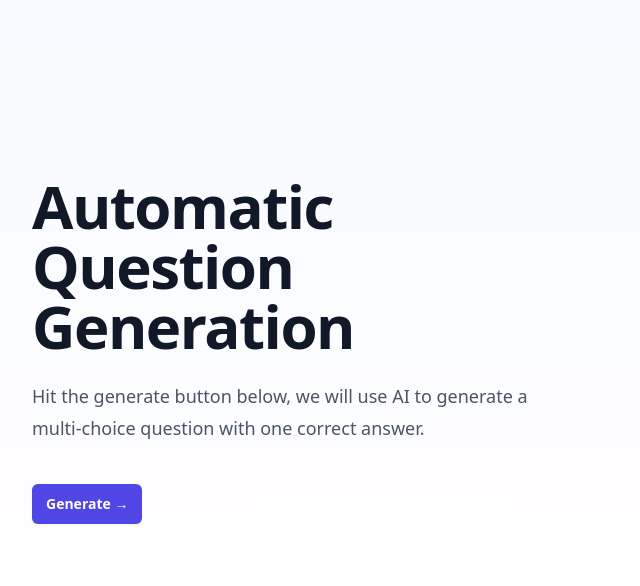
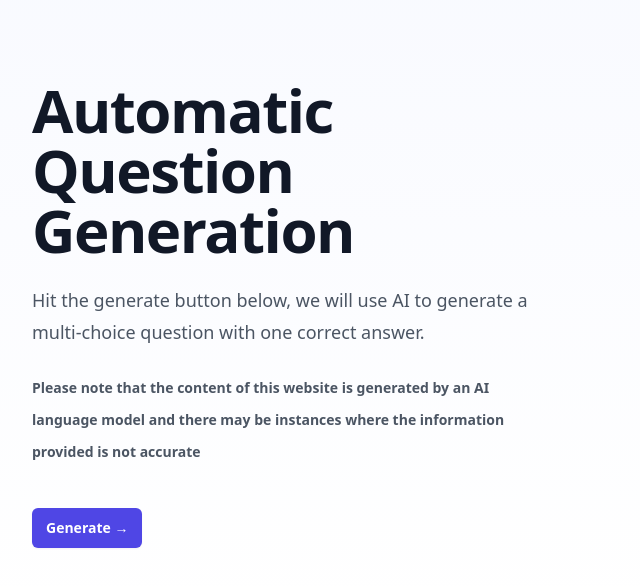
Before and after one commit to Kainos-Applied-Innovation/Azure-OpenAI-Template, a Next.js app: page / in a window 1280 px wide. Shown: the top 586 px of the page, without its empty margins (0-640 px from the left). Built offline with nearby package versions, Linux system fonts and the light colour scheme.

Commit message:
Disclaimer

```diff
--- a/pages/index.tsx
+++ b/pages/index.tsx
@@ -52,8 +52,8 @@ export default function Home() {
       <main className="">
         <div className="bg-white">
           <div className="relative isolate overflow-hidden bg-gradient-to-b from-indigo-100/20">
-            <div className="mx-auto max-w-7xl pt-10 pb-24 sm:pb-32 lg:grid lg:grid-cols-2 lg:gap-x-8 lg:py-40 lg:px-8">
-              <div className="px-6 lg:px-0 lg:pt-4">
+            <div className="mx-auto max-w-7xl py-20 lg:grid lg:grid-cols-2 lg:gap-x-8 lg:px-8">
+              <div className="px-6 lg:px-0">
                 <div className="mx-auto max-w-2xl">
                   <div className="max-w-lg">
                     <h1 className="text-4xl font-bold tracking-tight text-gray-900 sm:text-6xl">
@@ -62,6 +62,11 @@ export default function Home() {
                     <p className="mt-6 text-lg leading-8 text-gray-600">
                       Hit the generate button below, we will use AI to generate a multi-choice question with one correct answer.
                     </p>
+
+                    <p className="mt-6 text-sm leading-8 text-gray-600 font-semibold">
+                      Please note that the content of this website is generated by an AI language model and there may be instances where the information provided is not accurate
+                    </p>
+
                     <div className="mt-10 flex items-center gap-x-6">
                       {generatingQuestion ?
                         <button
```
